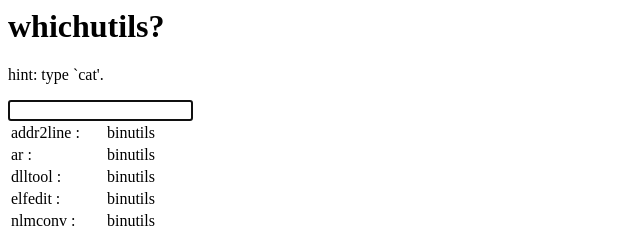
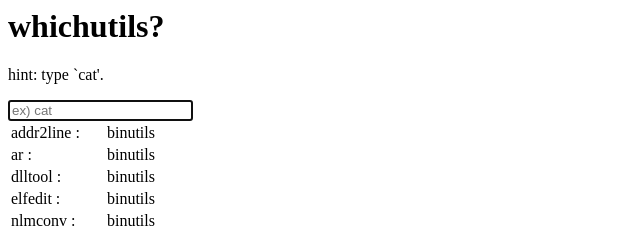
Before and after one commit to k12u/whichutils, a plain HTML site: page index.html in a window 1280 px wide. Shown: the top 234 px of the page, 0-640 px from the left. Drawn offline with nearby package versions, Linux system fonts and the light colour scheme.

Commit message:
add placeholder

```diff
--- a/index.html
+++ b/index.html
@@ -6,7 +6,7 @@
 <body>
 <h1>whichutils?</h1>
 <p>hint: type `cat'.</p>
-<input id="search" type="text" autofocus="1">
+<input id="search" type="text" autofocus="1" placeholder="ex) cat">
 <script>
     function refresh() {
         var query = $('#search').val();
```
